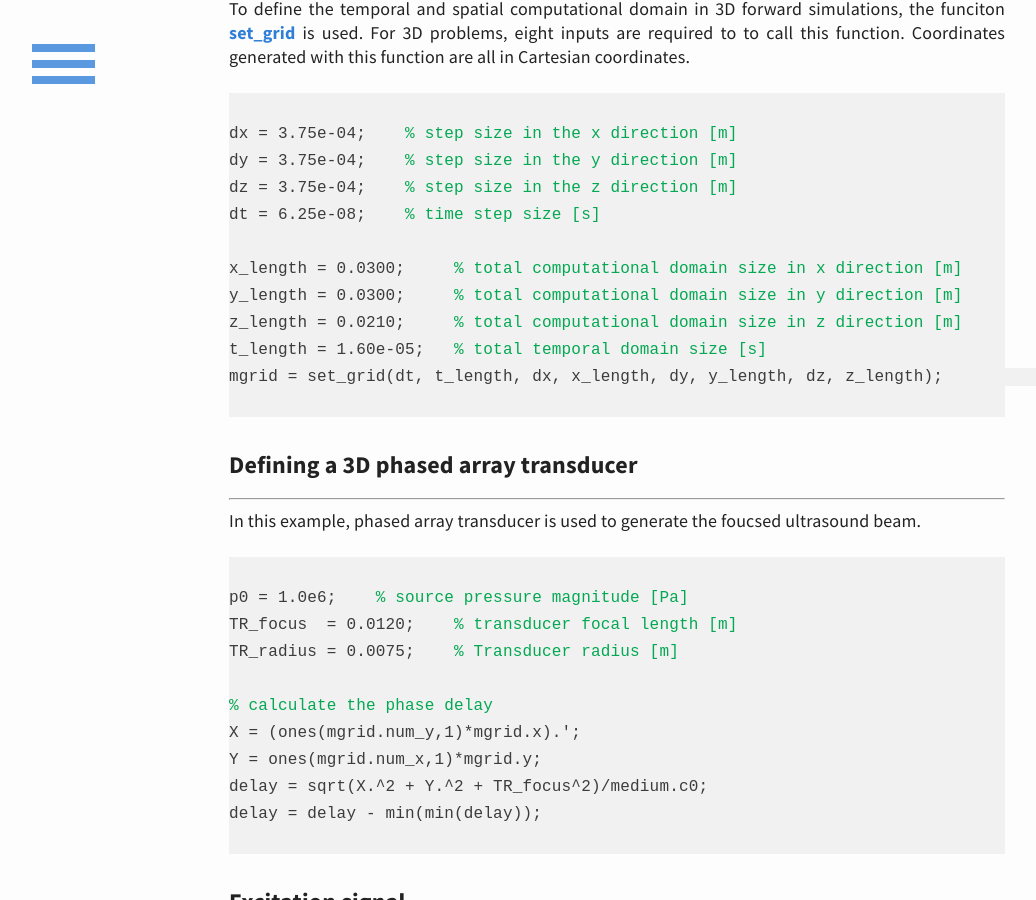
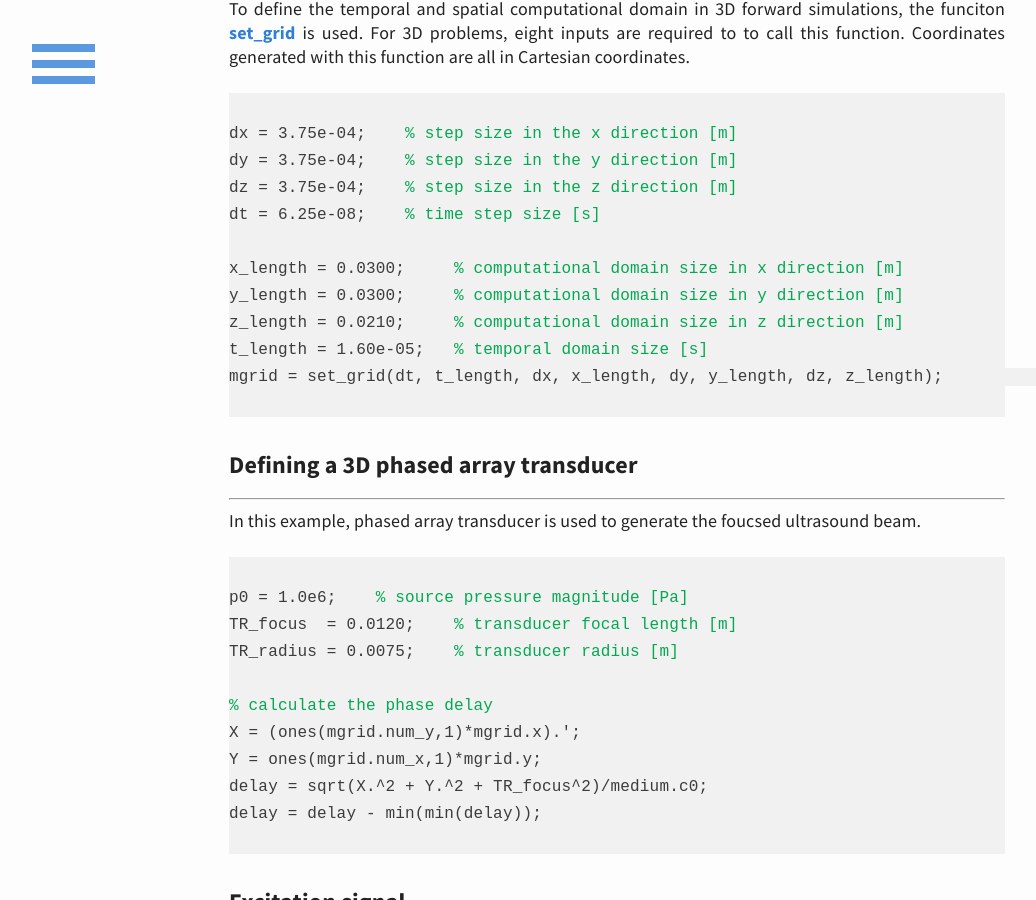
Before and after one commit to m-SOUND/mSOUND, a Jekyll site: the page built from _posts/2019-07-27-TMDM_3D_homogeneous.html, in a window 1280 px wide and 900 px high, scrolled down 552 px. Shown: the whole window, without its empty margins (23-1059 px from the left). Built offline with Jekyll 4.4.1, drawn with Linux system fonts in a browser that asks for light colours.

Commit message:
Update 2019-07-27-TMDM_3D_homogeneous.html

```diff
--- a/_posts/2019-07-27-TMDM_3D_homogeneous.html
+++ b/_posts/2019-07-27-TMDM_3D_homogeneous.html
@@ -26,10 +26,10 @@ dy = 3.75e-04;   <font color="#03a852"> % step size in the y direction [m]</font
 dz = 3.75e-04;   <font color="#03a852"> % step size in the z direction [m]</font>
 dt = 6.25e-08;   <font color="#03a852"> % time step size [s]</font>
 
-x_length = 0.0300;    <font color="#03a852"> % total computational domain size in x direction [m]</font>
-y_length = 0.0300;    <font color="#03a852"> % total computational domain size in y direction [m]</font>
-z_length = 0.0210;    <font color="#03a852"> % total computational domain size in z direction [m]</font>
-t_length = 1.60e-05;  <font color="#03a852"> % total temporal domain size [s]</font>
+x_length = 0.0300;    <font color="#03a852"> % computational domain size in x direction [m]</font>
+y_length = 0.0300;    <font color="#03a852"> % computational domain size in y direction [m]</font>
+z_length = 0.0210;    <font color="#03a852"> % computational domain size in z direction [m]</font>
+t_length = 1.60e-05;  <font color="#03a852"> % temporal domain size [s]</font>
 mgrid = set_grid(dt, t_length, dx, x_length, dy, y_length, dz, z_length);
 </code>
 </pre>
@@ -45,7 +45,7 @@ mgrid = set_grid(dt, t_length, dx, x_length, dy, y_length, dz, z_length);
 <code>
 p0 = 1.0e6;   <font color="#03a852"> % source pressure magnitude [Pa]</font>
 TR_focus  = 0.0120;   <font color="#03a852"> % transducer focal length [m]</font>
-TR_radius = 0.0075;   <font color="#03a852"> % Transducer radius [m]</font>
+TR_radius = 0.0075;   <font color="#03a852"> % transducer radius [m]</font>
 
 <font color="#03a852">% calculate the phase delay</font>
 X = (ones(mgrid.num_y,1)*mgrid.x).';
```
